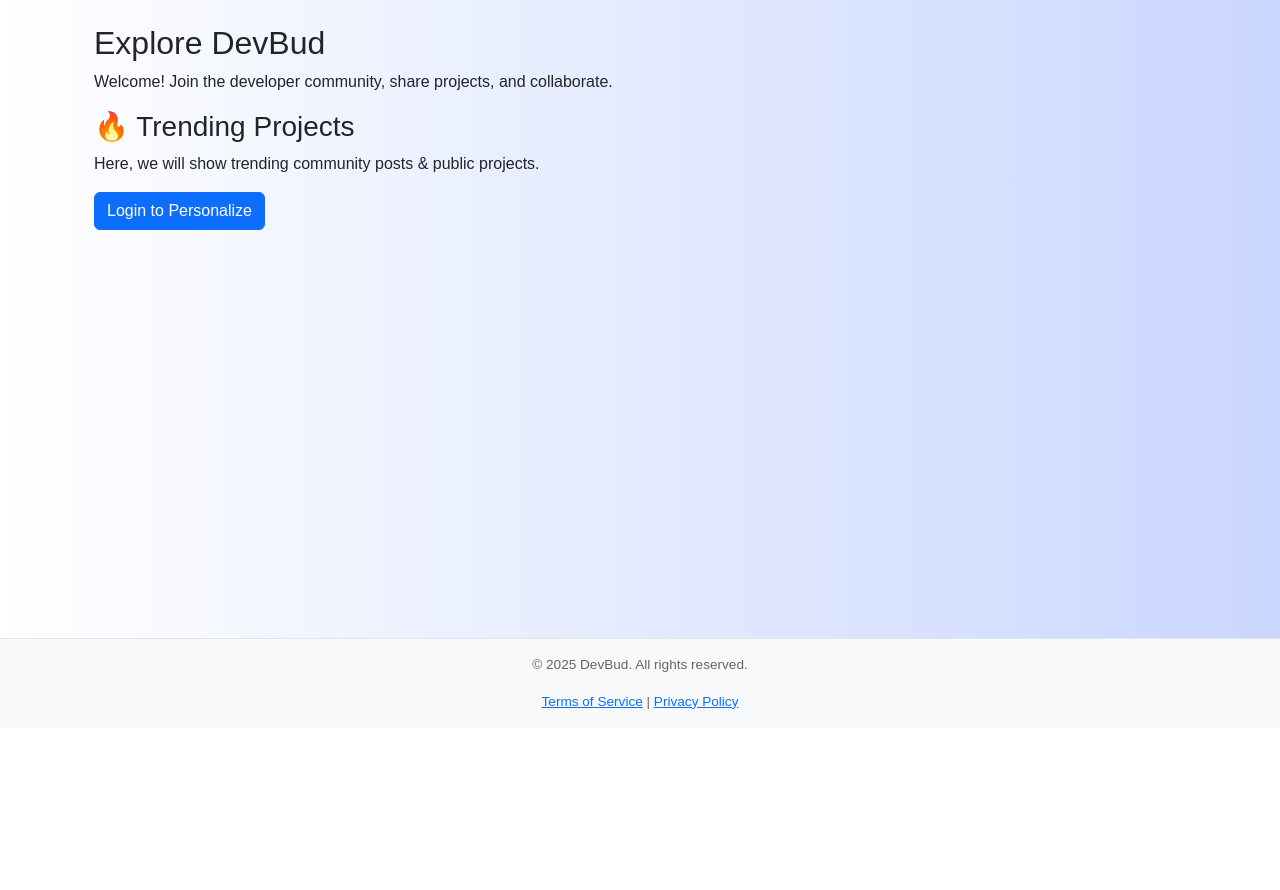
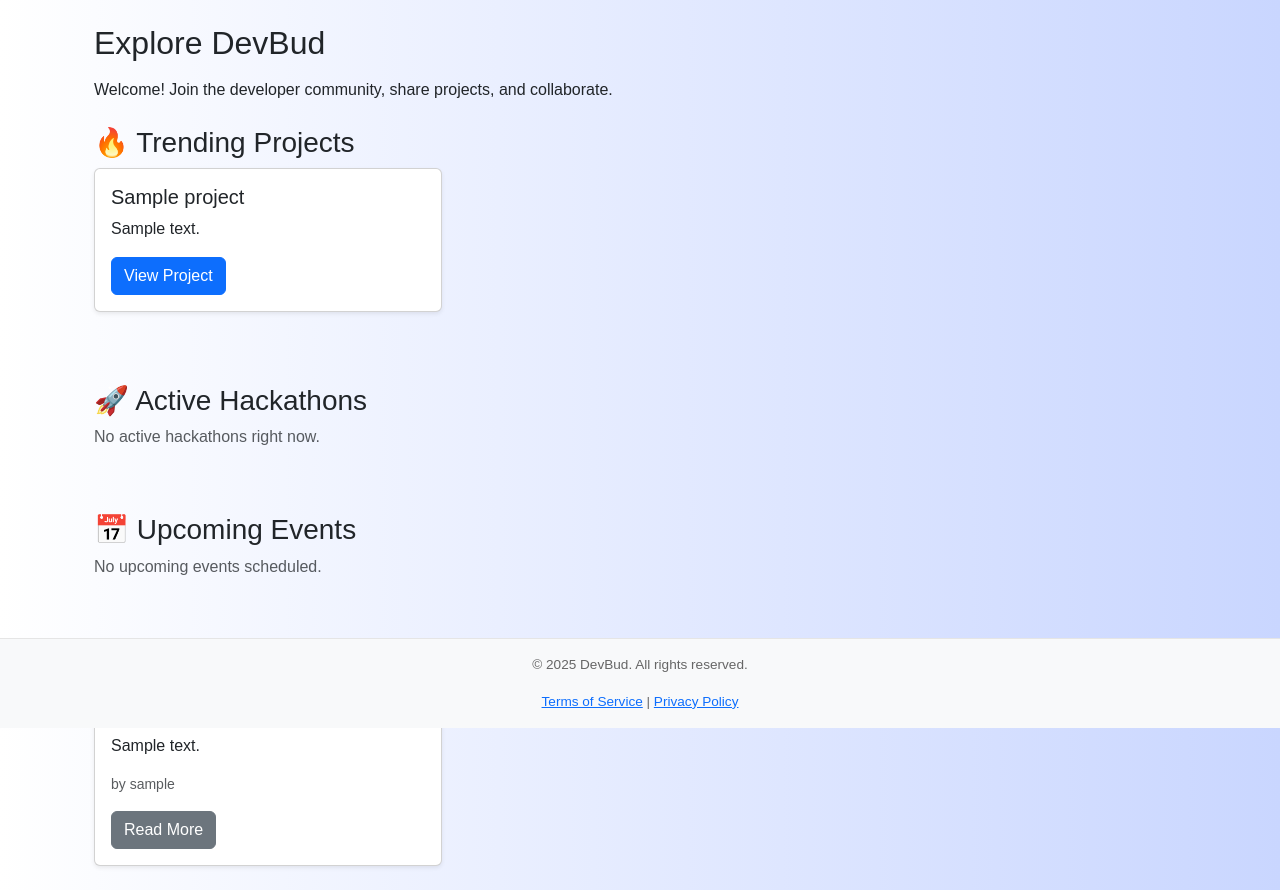
Before and after one commit to afrocoder16/devbud, a Django app: page / in a window 1280 px wide. Shown: the part 72-962 px from the top of the page. Before the commit the page ends 781 px from the top, so only its background shows below. Run offline with Django 5.2, Linux system fonts and the light colour scheme; tables that the repository leaves empty hold one stand-in row (values such as "Sample post"); parts of the project's set-up code (start-up, migrations or seed data) failed here and were passed over.

Commit message:
added feed feature again

```diff
--- a/accounts/urls.py
+++ b/accounts/urls.py
@@ -5,7 +5,6 @@
     register,
     account_settings,
     user_home,
-    public_feed,
     ProfileListView,
     ProfileDetailView,
     ProfileCreateView,
@@ -31,5 +30,5 @@
 
     # Home & Feeds
     path('home/', user_home, name='user_home'),
-    path('feed/', public_feed, name='public_feed'),
+
 ]
--- a/accounts/views.py
+++ b/accounts/views.py
@@ -7,6 +7,8 @@
 from .forms import ProfileForm, RegisterForm
 from django.contrib.auth.mixins import LoginRequiredMixin
 from django.http import Http404
+from projects.models import Project
+from community.models import Hackathon, Event
 
 # ✅ User Registration
 def register(request):
@@ -25,7 +27,7 @@
 # ✅ User Home (Redirects to Feed)
 @login_required
 def user_home(request):
-    return render(request, 'feed/feed.html', {'user': request.user})
+    return render(request, 'home.html', {'user': request.user})
 
 
 # ✅ Account Settings (Additional Settings Page)
@@ -88,6 +90,15 @@
     success_url = reverse_lazy('user_home')
 
 
-# ✅ Public Feed (For Non-Logged-In Users)
-def public_feed(request):
-    return render(request, 'feed/public_feed.html')
+# home page view (for the root URL)
+def home(request):
+    projects = Project.objects.all()[:6]  # limit to 6 projects for homepage
+    hackathons = Hackathon.objects.all()[:3]  # limit to 3
+    events = Event.objects.all()[:3]  # limit to 3
+
+    context = {
+        'projects': projects,
+        'hackathons': hackathons,
+        'events': events,
+    }
+    return render(request, 'home.html', context)
--- a/devbud/urls.py
+++ b/devbud/urls.py
@@ -1,18 +1,17 @@
 from django.urls import path, include
 from django.contrib import admin
-from accounts.views import public_feed
+from accounts.views import home
 from django.conf import settings
 from django.conf.urls.static import static
 from django.views.generic import RedirectView
 
 urlpatterns = [
     path('admin/', admin.site.urls),
-    path('', public_feed, name='home'),
+    path('', include('feed.urls')),
     path('accounts/', include('accounts.urls')),
     path('projects/', include('projects.urls')),
     path('messaging/', include('messaging.urls')),
     path('community/', include('community.urls')),
-    # path('feed/', include('feed.urls')),
     path('favicon.ico', RedirectView.as_view(url='/static/favicon.ico', permanent=True)),
 ]
 
--- a/devbud/views.py
+++ b/devbud/views.py
@@ -1,4 +1,4 @@
 from django.shortcuts import render
 
 def home(request):
-    return render(request, 'base.html')
+    return render(request, 'home.html')
--- a/feed/urls.py
+++ b/feed/urls.py
@@ -1,7 +1,6 @@
 from django.urls import path
-from .views import public_feed, personalized_feed
+from .views import home
 
 urlpatterns = [
-    path('', public_feed, name='public_feed'),  # Public feed at /
-    path('feed/', personalized_feed, name='personalized_feed'),  # Personalized feed at /feed/
+    path('', home, name='home'),
 ]
--- a/feed/views.py
+++ b/feed/views.py
@@ -1,11 +1,33 @@
 from django.shortcuts import render
-from django.contrib.auth.decorators import login_required
+from django.utils import timezone
 
-# Public feed (for non-logged-in users)
-def public_feed(request):
-    return render(request, 'feed/feed.html', {'user': request.user, 'public': True})
+from projects.models import Project
+from community.models import Event, Hackathon, CommunityPost
 
-# Personalized feed (for logged-in users)
-@login_required
-def personalized_feed(request):
-    return render(request, 'feed/feed.html', {'user': request.user, 'public': False})
+def home(request):
+    # 1) Trending Projects (latest 10)
+    trending_projects = Project.objects.order_by('-created_at')[:10]
+
+    # 2) Upcoming Events (next 5)
+    upcoming_events = (
+        Event.objects
+             .filter(event_date__gte=timezone.now())
+             .order_by('event_date')[:5]
+    )
+
+    # 3) Active Hackathons (still open)
+    active_hackathons = (
+        Hackathon.objects
+                 .filter(submission_deadline__gte=timezone.now())
+                 .order_by('submission_deadline')[:5]
+    )
+
+    # 4) Recent Community Posts (latest 10)
+    recent_posts = CommunityPost.objects.order_by('-created_at')[:10]
+
+    return render(request, 'home.html', {
+        'projects': trending_projects,
+        'events': upcoming_events,
+        'hackathons': active_hackathons,
+        'posts': recent_posts,
+    })
--- a/static/css/style.css
+++ b/static/css/style.css
@@ -1,13 +1,9 @@
-/* ========================================================================= */
-/* Basic Styles for the Entire Application */
-/* ========================================================================= */
 /* Body Background */
 body {
   background: linear-gradient(90deg, rgba(255,255,255,1) 0%, rgba(201,214,255,1) 100%);
   height: 100vh;
 
 }
-
 
 /* Header */
 header {
--- a/templates/base.html
+++ b/templates/base.html
@@ -28,7 +28,6 @@
                         <li class="nav-item"><a class="nav-link" href="{% url 'project_list' %}">Projects</a></li>
                         <li class="nav-item"><a class="nav-link" href="{% url 'inbox' %}">Messages</a></li>
                         <li class="nav-item"><a class="nav-link" href="{% url 'community_feed' %}">Community</a></li>
-                        <!-- <li class="nav-item"><a class="nav-link" href="{% url 'public_feed' %}">Feed</a></li> -->
 
                     </ul>
 
--- a/templates/feed/public_feed.html
+++ /dev/null
@@ -1,15 +0,0 @@
-{% extends 'base.html' %}
-
-{% block title %}Welcome to DevBud{% endblock %}
-
-{% block content %}
-<div class="container">
-    <h2>Explore DevBud</h2>
-    <p>Welcome! Join the developer community, share projects, and collaborate.</p>
-
-    <h3>🔥 Trending Projects</h3>
-    <p>Here, we will show trending community posts & public projects.</p>
-
-    <a href="{% url 'account_login' %}" class="btn btn-primary">Login to Personalize</a>
-</div>
-{% endblock %}
--- /dev/null
+++ b/templates/home.html
@@ -0,0 +1,98 @@
+{% extends 'base.html' %}
+{% block title %}Welcome to DevBud{% endblock %}
+
+{% block content %}
+<div class="container mt-4">
+    <h2 class="mb-3">Explore DevBud</h2>
+    <p class="mb-4">Welcome! Join the developer community, share projects, and collaborate.</p>
+
+    <!-- Trending Projects -->
+    <section class="mb-5">
+        <h3>🔥 Trending Projects</h3>
+        <div class="row">
+            {% for project in projects %}
+                <div class="col-md-4">
+                    <div class="card mb-4 shadow-sm">
+                        <div class="card-body">
+                            <h5 class="card-title">{{ project.title }}</h5>
+                            <p class="card-text">{{ project.description|truncatewords:15 }}</p>
+                            <a href="{% url 'project_detail' project.pk %}" class="btn btn-primary">View Project</a>
+                        </div>
+                    </div>
+                </div>
+            {% empty %}
+                <div class="col-12">
+                    <p class="text-muted">No trending projects found.</p>
+                </div>
+            {% endfor %}
+        </div>
+    </section>
+
+    <!-- Active Hackathons -->
+    <section class="mb-5">
+        <h3>🚀 Active Hackathons</h3>
+        <div class="row">
+            {% for hackathon in hackathons %}
+                <div class="col-md-4">
+                    <div class="card mb-4 shadow-sm">
+                        <div class="card-body">
+                            <h5 class="card-title">{{ hackathon.title }}</h5>
+                            <p class="card-text">{{ hackathon.description|truncatewords:15 }}</p>
+                            <a href="#" class="btn btn-success">View Hackathon</a>
+                        </div>
+                    </div>
+                </div>
+            {% empty %}
+                <div class="col-12">
+                    <p class="text-muted">No active hackathons right now.</p>
+                </div>
+            {% endfor %}
+        </div>
+    </section>
+
+    <!-- Upcoming Events -->
+    <section class="mb-5">
+        <h3>📅 Upcoming Events</h3>
+        <div class="row">
+            {% for event in events %}
+                <div class="col-md-4">
+                    <div class="card mb-4 shadow-sm">
+                        <div class="card-body">
+                            <h5 class="card-title">{{ event.title }}</h5>
+                            <p class="card-text">{{ event.description|truncatewords:15 }}</p>
+                            <a href="#" class="btn btn-info">View Event</a>
+                        </div>
+                    </div>
+                </div>
+            {% empty %}
+                <div class="col-12">
+                    <p class="text-muted">No upcoming events scheduled.</p>
+                </div>
+            {% endfor %}
+        </div>
+    </section>
+
+    <!-- Recent Community Posts -->
+    <section class="mb-5">
+        <h3>💬 Recent Community Posts</h3>
+        <div class="row">
+            {% for post in posts %}
+                <div class="col-md-4">
+                    <div class="card mb-4 shadow-sm">
+                        <div class="card-body">
+                            <h5 class="card-title">{{ post.title }}</h5>
+                            <p class="card-text">{{ post.content|truncatewords:15 }}</p>
+                            <p class="text-muted small">by {{ post.author.username }}</p>
+                            <a href="#" class="btn btn-secondary">Read More</a>
+                        </div>
+                    </div>
+                </div>
+            {% empty %}
+                <div class="col-12">
+                    <p class="text-muted">No community posts yet.</p>
+                </div>
+            {% endfor %}
+        </div>
+    </section>
+</div>
+{% endblock %}
```
Also changed, not shown: community/admin.py (+10 -1 lines), community/models.py (+87 -17 lines), templates/feed/feed.html (deleted, +0 -10 lines), community/migrations/0003_alter_communitypost_author_alter_event_created_by_and_more.py (added), media/project_images/22.jpg (added).
